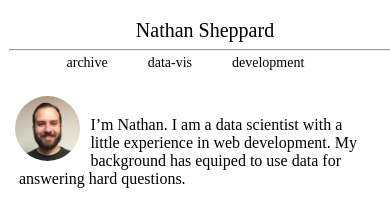
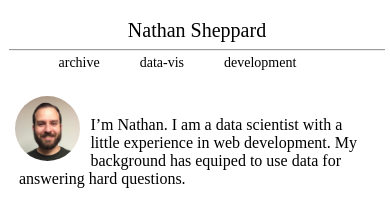
Before and after one commit to shepnathand/portfolio, a Jekyll site: the page built from index.md, in a window 390 px wide. Shown: the top 204 px of the page. Built offline with Jekyll 4.4.1, drawn with Linux system fonts in a browser that asks for light colours; nearby versions of some CDN libraries.

Commit message:
fixed site-title

```diff
--- a/styles/main.css
+++ b/styles/main.css
@@ -187,7 +187,6 @@ img {
     }
     .nav-wrapper {
         height: 10vh;
-        width: 100vw;
         max-height: 70px;
         padding: 1px;
         margin: 1px;
```
